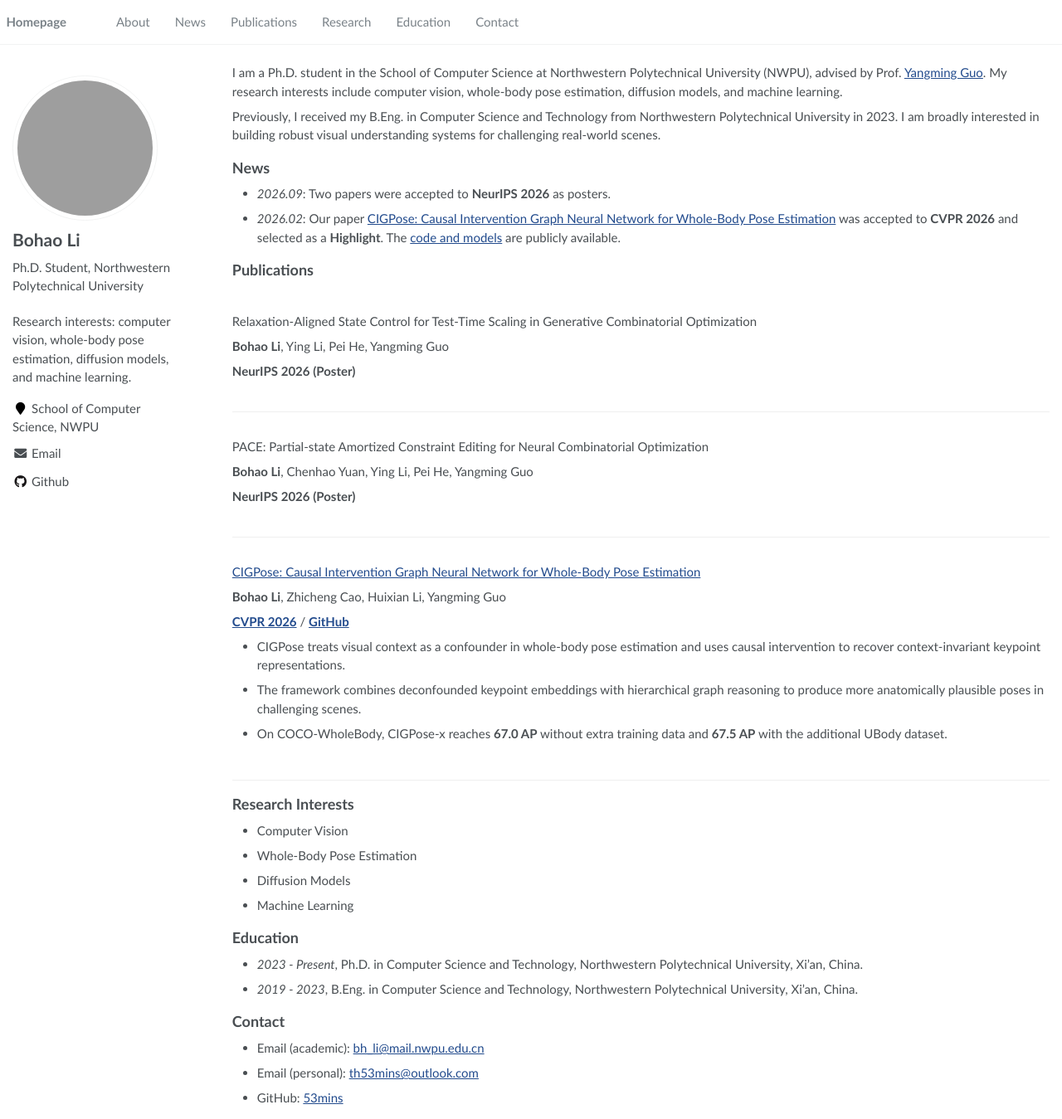
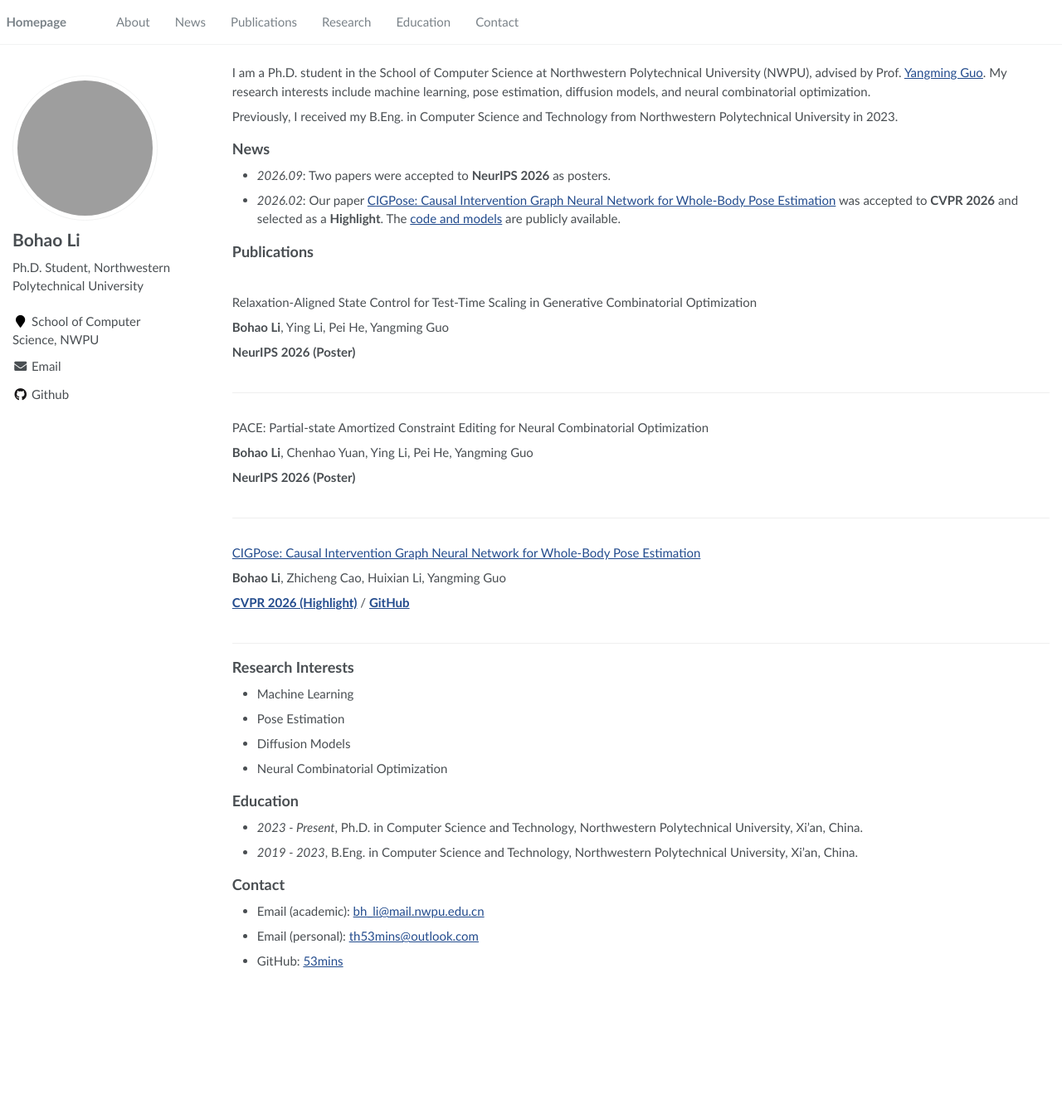
Before and after one commit to 53mins/BohaoLi, a Jekyll site: the page built from _pages/about.md, in a window 1280 px wide and 1349 px high. Shown: the whole window at 83% size. Built offline with Jekyll 4.4.1, drawn with Linux system fonts in a browser that asks for light colours; grey boxes are pictures that could not be loaded.

Commit message:
modified:   _config.yml 	modified:   _includes/author-profile.html 	modified:   _pages/about.md 	deleted:    assets/css/academicons.min.css 	deleted:    assets/css/collapse.css 	deleted:    assets/js/collapse.js 	deleted:    images/500x300.png 	deleted:    images/apple-touch-icon.png 	deleted:    images/cigpose-card.svg 	deleted:    images/favicon-16x16.png 	deleted:    images/favicon.ico

```diff
--- a/_config.yml
+++ b/_config.yml
@@ -7,7 +7,7 @@
 
 # Site Settings
 title                    : "Bohao Li"
-description              : "Research interests: computer vision, whole-body pose estimation, diffusion models, and machine learning."
+description              : "Research interests: Machine Learning, Pose Estimation, Diffusion Models, and Neural Combinatorial Optimization."
 repository               : "53mins/BohaoLi"
 url                      : "https://53mins.github.io/BohaoLi"
 google_scholar_stats_use_cdn : true
--- a/_includes/author-profile.html
+++ b/_includes/author-profile.html
@@ -16,9 +16,6 @@
   <div class="author__urls-wrapper">
     <!-- <button class="btn btn--inverse">More Info & Contact</button> -->
     <ul class="author__urls social-icons">
-      {% if site.description %}
-        <li><div style="white-space: normal; margin-bottom: 1em;">{{ site.description }}</div></li>
-      {% endif %}
       {% if author.location %}
         <li><i class="fa fa-fw fa-map-marker" aria-hidden="true"></i> {{ author.location }}</li>
       {% endif %}
--- a/_pages/about.md
+++ b/_pages/about.md
@@ -1,7 +1,7 @@
 ---
 permalink: /
 title: ""
-excerpt: "Bohao Li is a Ph.D. student at Northwestern Polytechnical University working on computer vision, whole-body pose estimation, and machine learning."
+excerpt: "Bohao Li is a Ph.D. student at Northwestern Polytechnical University working on machine learning, pose estimation, diffusion models, and neural combinatorial optimization."
 author_profile: true
 redirect_from:
   - /about/
@@ -10,9 +10,9 @@ redirect_from:
 
 <span class='anchor' id='about-me'></span>
 
-I am a Ph.D. student in the School of Computer Science at Northwestern Polytechnical University (NWPU), advised by Prof. [Yangming Guo](https://teacher.nwpu.edu.cn/guoyangming.html). My research interests include computer vision, whole-body pose estimation, diffusion models, and machine learning.
+I am a Ph.D. student in the School of Computer Science at Northwestern Polytechnical University (NWPU), advised by Prof. [Yangming Guo](https://teacher.nwpu.edu.cn/guoyangming.html). My research interests include machine learning, pose estimation, diffusion models, and neural combinatorial optimization.
 
-Previously, I received my B.Eng. in Computer Science and Technology from Northwestern Polytechnical University in 2023. I am broadly interested in building robust visual understanding systems for challenging real-world scenes.
+Previously, I received my B.Eng. in Computer Science and Technology from Northwestern Polytechnical University in 2023.
 
 ## News
 - *2026.09*: Two papers were accepted to **NeurIPS 2026** as posters.
@@ -46,18 +46,15 @@ PACE: Partial-state Amortized Constraint Editing for Neural Combinatorial Optimi
 
 **Bohao Li**, Zhicheng Cao, Huixian Li, Yangming Guo
 
-[**CVPR 2026**](https://openaccess.thecvf.com/content/CVPR2026/html/Li_CIGPose_Causal_Intervention_Graph_Neural_Network_for_Whole-Body_Pose_Estimation_CVPR_2026_paper.html) / [**GitHub**](https://github.com/53mins/CIGPose)
-- CIGPose treats visual context as a confounder in whole-body pose estimation and uses causal intervention to recover context-invariant keypoint representations.
-- The framework combines deconfounded keypoint embeddings with hierarchical graph reasoning to produce more anatomically plausible poses in challenging scenes.
-- On COCO-WholeBody, CIGPose-x reaches **67.0 AP** without extra training data and **67.5 AP** with the additional UBody dataset.
+[**CVPR 2026 (Highlight)**](https://openaccess.thecvf.com/content/CVPR2026/html/Li_CIGPose_Causal_Intervention_Graph_Neural_Network_for_Whole-Body_Pose_Estimation_CVPR_2026_paper.html) / [**GitHub**](https://github.com/53mins/CIGPose)
 </div>
 </div>
 
 ## Research Interests
-- Computer Vision
-- Whole-Body Pose Estimation
+- Machine Learning
+- Pose Estimation
 - Diffusion Models
-- Machine Learning
+- Neural Combinatorial Optimization
 
 ## Education
 - *2023 - Present*, Ph.D. in Computer Science and Technology, Northwestern Polytechnical University, Xi'an, China.
```
Also changed, not shown: assets/css/collapse.css (deleted, +0 -16 lines), assets/js/collapse.js (deleted, +0 -16 lines), assets/css/academicons.min.css (deleted), images/500x300.png (deleted), images/apple-touch-icon.png (deleted), images/cigpose-card.svg (deleted), images/favicon-16x16.png (deleted), images/favicon.ico (deleted).
